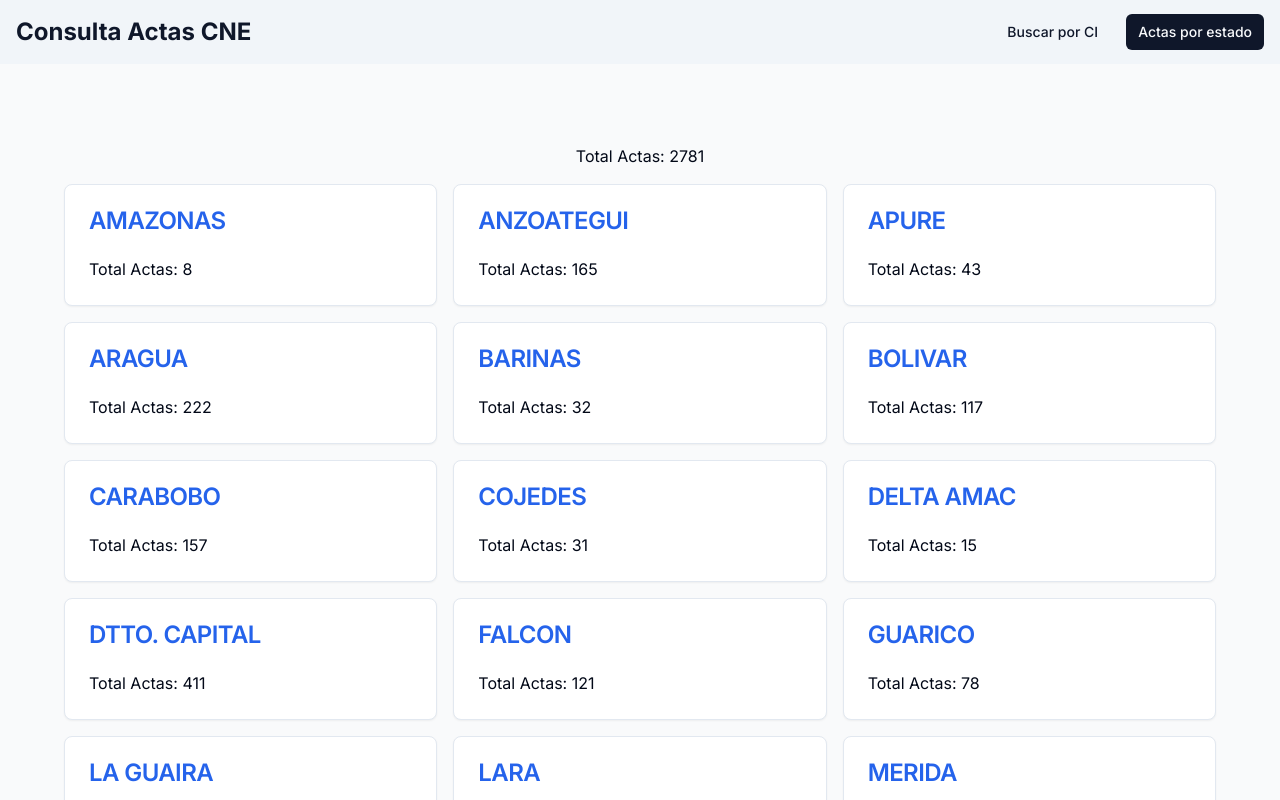
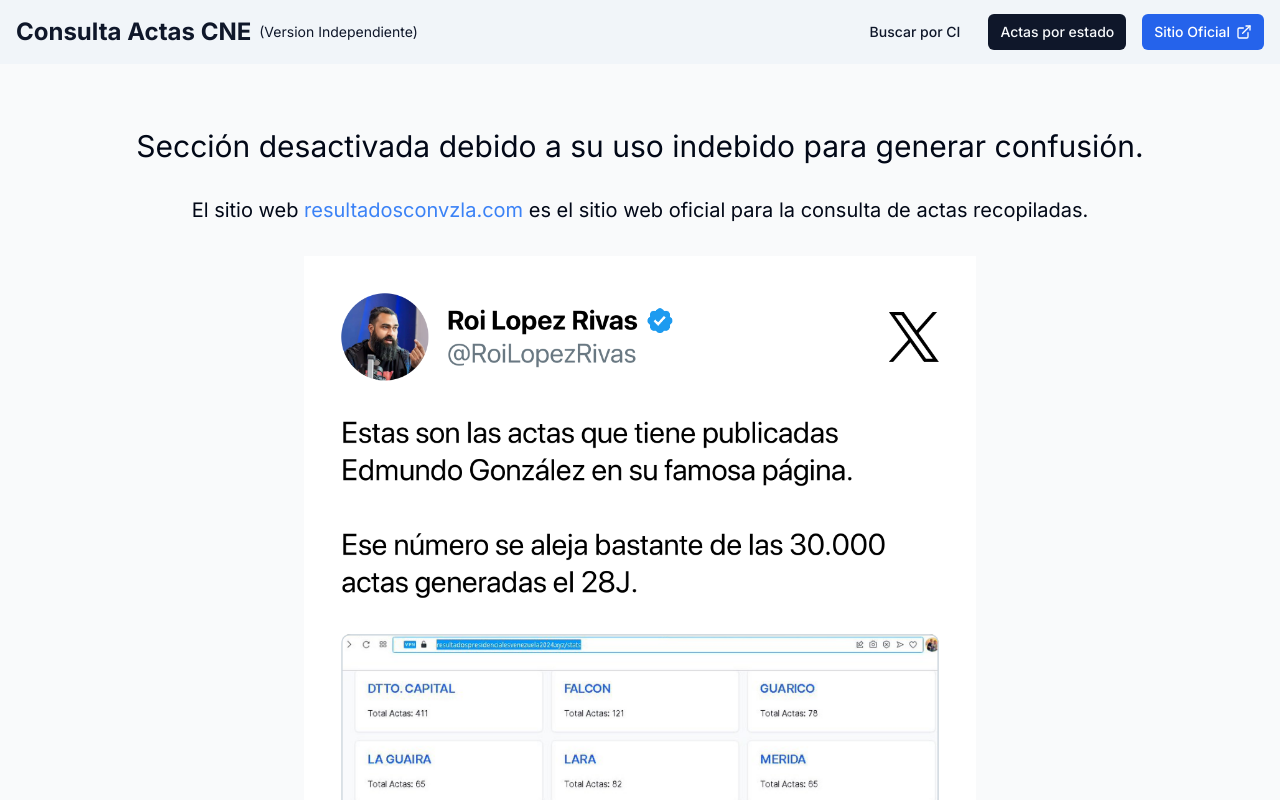
Before and after one commit to ielijose/actas-elecciones-2024, a Next.js app: page /stats in a window 1280 px wide. Shown: the top 800 px of the page. Built offline with nearby package versions, Linux system fonts and the light colour scheme.

Commit message:
Sección desactivada debido a su uso indebido para generar confusión.

```diff
--- a/src/app/stats/page.tsx
+++ b/src/app/stats/page.tsx
@@ -1,39 +1,31 @@
 import Link from "next/link";
-import { Card, CardHeader, CardTitle, CardContent } from "@/components/ui/card";
-import { GroupedReport, State } from "@/types/index";
-import groupedReportData from "@/grouped_report.json";
-import { sortEntriesByName } from "@/utils/sort-entries";
 
 export default function Home() {
-  const reportData: GroupedReport = groupedReportData;
-  const sortedStates = sortEntriesByName<State>(Object.entries(reportData));
+  return (
+    <div className="mx-auto mt-4 lg:mt-12">
+      <h1 className="text-3xl text-center mb-8">
+        Sección desactivada debido a su uso indebido para generar confusión.
+      </h1>
 
-  // calc total actas
-  const total = Object.values(reportData).reduce((acc, state) => {
-    return acc + state.total;
-  }, 0);
-
-  return (
-    <div className="container mx-auto p-4 mt-12">
-      <p className="mb-4 text-center">Total Actas: {total}</p>
-
-      <div className="grid grid-cols-1 md:grid-cols-2 lg:grid-cols-3 gap-4">
-        {sortedStates.map(([stateName, stateData]) => (
-          <Link
-            href={`/stats/state/${encodeURIComponent(stateName)}`}
-            className="text-blue-600 "
-            key={stateName}
-          >
-            <Card>
-              <CardHeader>
-                <CardTitle className="text-blue-600 ">{stateName}</CardTitle>
-              </CardHeader>
-              <CardContent>
-                <p>Total Actas: {stateData.total}</p>
-              </CardContent>
-            </Card>
-          </Link>
-        ))}
+      <p className="text-xl text-center mb-8">
+        El sitio web{" "}
+        <a
+          className="text-blue-500 hover:text-blue-600 transition-colors"
+          target="_blank"
+          href="https://resultadosconvzla.com/"
+        >
+          resultadosconvzla.com
+        </a>{" "}
+        es el sitio web oficial para la consulta de actas recopiladas.
+      </p>
+      <div className="max-w-2xl mx-auto">
+        <Link
+          target="_blank"
+          href="https://x.com/RoiLopezRivas/status/1818671002458390790"
+        >
+          {/* eslint-disable-next-line @next/next/no-img-element */}
+          <img src="/RoiLopezRivas.png" alt="" className="w-full" />
+        </Link>
       </div>
     </div>
   );
--- a/src/app/stats/state/[stateName]/[munName]/[parName]/page.tsx
+++ /dev/null
@@ -1,62 +0,0 @@
-import { Card, CardContent, CardHeader, CardTitle } from "@/components/ui/card";
-import { Center, GroupedReport } from "@/types/index";
-import { sortEntriesByName } from "@/utils/sort-entries";
-import groupedReportData from "@/grouped_report.json";
-import { NavigationHeader } from "@/components/navigation-header";
-
-interface ParishPageProps {
-  params: { stateName: string; munName: string; parName: string };
-}
-
-export default function ParishPage({ params }: ParishPageProps) {
-  const reportData: GroupedReport = groupedReportData;
-
-  const stateName = decodeURIComponent(params.stateName);
-  const munName = decodeURIComponent(params.munName);
-  const parName = decodeURIComponent(params.parName);
-
-  const stateData = reportData[stateName];
-  const munData = stateData?.municipalities[munName];
-  const parData = munData?.parishes[parName];
-
-  if (!parData) {
-    return <div>Parish not found</div>;
-  }
-
-  const sortedCenters = sortEntriesByName<Center>(
-    Object.entries(parData.centers)
-  );
-
-  return (
-    <div className="container mx-auto p-4">
-      <NavigationHeader
-        state={stateName}
-        municipality={munName}
-        parish={parName}
-      />
-
-      <p className="mb-4 text-center">Total Actas: {parData.total}</p>
-      <div className="grid grid-cols-1 md:grid-cols-2 lg:grid-cols-2 gap-4">
-        {sortedCenters.map(([centerKey, centerData]) => (
-          <Card key={centerKey}>
-            <CardHeader>
-              <CardTitle>{centerData.centerName}</CardTitle>
-            </CardHeader>
-            <CardContent>
-              {centerData.url && (
-                <div className="mt-2">
-                  {/* eslint-disable-next-line @next/next/no-img-element */}
-                  <img
-                    src={`${centerData.url}`}
-                    alt={`Acta for ${centerData.centerName}`}
-                    className="w-full h-full object-contain"
-                  />
-                </div>
-              )}
-            </CardContent>
-          </Card>
-        ))}
-      </div>
-    </div>
-  );
-}
--- a/src/app/stats/state/[stateName]/[munName]/page.tsx
+++ /dev/null
@@ -1,55 +0,0 @@
-import Link from "next/link";
-import { Card, CardHeader, CardTitle, CardContent } from "@/components/ui/card";
-import { GroupedReport, Parish } from "@/types/index";
-import groupedReportData from "@/grouped_report.json";
-import { sortEntriesByName } from "@/utils/sort-entries";
-import { NavigationHeader } from "@/components/navigation-header";
-
-interface MunicipalityPageProps {
-  params: { stateName: string; munName: string };
-}
-
-export default function MunicipalityPage({ params }: MunicipalityPageProps) {
-  const reportData: GroupedReport = groupedReportData;
-
-  const stateName = decodeURIComponent(params.stateName);
-  const munName = decodeURIComponent(params.munName);
-
-  const stateData = reportData[stateName];
-  const munData = stateData?.municipalities[munName];
-
-  if (!munData) {
-    return <div>Municipality not found</div>;
-  }
-
-  const sortedParishes = sortEntriesByName<Parish>(
-    Object.entries(munData.parishes)
-  );
-
-  return (
-    <div className="container mx-auto p-4">
-      <NavigationHeader state={stateName} municipality={munName} />
-
-      <p className="mb-4 text-center">Total Actas: {munData.total}</p>
-      <div className="grid grid-cols-1 md:grid-cols-2 lg:grid-cols-3 gap-4">
-        {sortedParishes.map(([parName, parData]) => (
-          <Link
-            href={`/stats/state/${encodeURIComponent(
-              stateName
-            )}/${encodeURIComponent(munName)}/${encodeURIComponent(parName)}`}
-            key={parName}
-          >
-            <Card>
-              <CardHeader>
-                <CardTitle className="text-blue-600">{parName}</CardTitle>
-              </CardHeader>
-              <CardContent>
-                <p>Total Actas: {parData.total}</p>
-              </CardContent>
-            </Card>
-          </Link>
-        ))}
-      </div>
-    </div>
-  );
-}
--- a/src/app/stats/state/[stateName]/page.tsx
+++ /dev/null
@@ -1,53 +0,0 @@
-import Link from "next/link";
-import { Card, CardHeader, CardTitle, CardContent } from "@/components/ui/card";
-import { GroupedReport, Municipality } from "@/types/index";
-import groupedReportData from "@/grouped_report.json";
-import { sortEntriesByName } from "@/utils/sort-entries";
-import { NavigationHeader } from "@/components/navigation-header";
-
-interface StatePageProps {
-  params: { stateName: string };
-}
-
-export default function StatePage({ params }: StatePageProps) {
-  const reportData: GroupedReport = groupedReportData;
-
-  const stateName = decodeURIComponent(params.stateName);
-  const stateData = reportData[stateName];
-
-  if (!stateData) {
-    return <div>State not found</div>;
-  }
-
-  const sortedMunicipalities = sortEntriesByName<Municipality>(
-    Object.entries(stateData.municipalities)
-  );
-
-  return (
-    <div className="container mx-auto p-4">
-      <NavigationHeader state={stateName} />
-
-      <p className="mb-4 text-center">Total Actas: {stateData.total}</p>
-      <div className="grid grid-cols-1 md:grid-cols-2 lg:grid-cols-3 gap-4">
-        {sortedMunicipalities.map(([munName, munData]) => (
-          <Link
-            href={`/stats/state/${encodeURIComponent(
-              stateName
-            )}/${encodeURIComponent(munName)}`}
-            className="text-blue-600 hover:underline"
-            key={munName}
-          >
-            <Card>
-              <CardHeader>
-                <CardTitle className="text-blue-600 ">{munName}</CardTitle>
-              </CardHeader>
-              <CardContent>
-                <p>Total Actas: {munData.total}</p>
-              </CardContent>
-            </Card>
-          </Link>
-        ))}
-      </div>
-    </div>
-  );
-}
--- a/src/components/navbar.tsx
+++ b/src/components/navbar.tsx
@@ -5,11 +5,18 @@
 import { cn } from "@/lib/utils";
 import { Button } from "@/components/ui/button";
 import { Sheet, SheetContent, SheetTrigger } from "@/components/ui/sheet";
-import { Menu } from "lucide-react";
+import { ExternalLink, Menu } from "lucide-react";
 
 const navItems = [
   { href: "/", label: "Buscar por CI" },
   { href: "/stats", label: "Actas por estado" },
+
+  {
+    href: "https://resultadosconvzla.com/",
+    label: "Sitio Oficial",
+    variant: "primary",
+    external: true,
+  },
 ];
 
 export function Navbar() {
@@ -21,8 +28,15 @@
       <div className="container mx-auto px-4">
         <div className="flex h-16 items-center justify-between">
           <div className="flex-shrink-0">
-            <Link href="/" className="text-2xl font-bold text-primary">
-              Consulta Actas CNE
+            <Link href="/" className="text-primary">
+              <div className="flex flex-col sm:flex-row sm:items-center sm:gap-2">
+                <h1 className="text-xl sm:text-2xl font-bold leading-tight">
+                  Consulta Actas CNE
+                </h1>
+                <p className="text-xs sm:text-sm font-normal mt-1 sm:mt-0">
+                  (Version Independiente)
+                </p>
+              </div>
             </Link>
           </div>
           <div className="hidden md:block">
@@ -31,14 +45,23 @@
                 <Link
                   key={item.href}
                   href={item.href}
+                  target={item.external ? "_blank" : undefined}
                   className={cn(
-                    "px-3 py-2 rounded-md text-sm font-medium",
+                    "px-3 py-2 rounded-md text-sm font-medium transition-colors duration-300 flex items-center gap-1.5",
                     pathname === item.href
-                      ? "bg-primary text-primary-foreground"
-                      : "text-secondary-foreground hover:bg-primary/10 hover:text-primary"
+                      ? "bg-primary text-primary-foreground hover:bg-primary/90"
+                      : "text-secondary-foreground hover:bg-primary/10 hover:text-primary",
+
+                    // blue if primary
+
+                    item.variant === "primary"
+                      ? "bg-blue-600 hover:bg-blue-500 text-white hover:text-white  "
+                      : ""
                   )}
                 >
                   {item.label}
+
+                  {item.external && <ExternalLink className="h-4 w-4" />}
                 </Link>
               ))}
             </div>
@@ -58,15 +81,20 @@
                       <Link
                         key={item.href}
                         href={item.href}
+                        target={item.external ? "_blank" : undefined}
                         className={cn(
-                          "block px-3 py-2 rounded-md text-base font-medium",
+                          "flex items-center gap-2 px-3 py-2 rounded-md text-base font-medium ",
                           pathname === item.href
                             ? "bg-primary text-primary-foreground"
-                            : "text-secondary-foreground hover:bg-primary/10 hover:text-primary"
+                            : "text-secondary-foreground hover:bg-primary/10 hover:text-primary",
+                          item.variant === "primary"
+                            ? "bg-blue-600 hover:bg-blue-500 text-white hover:text-white  "
+                            : ""
                         )}
                         onClick={() => setIsOpen(false)}
                       >
                         {item.label}
+                        {item.external && <ExternalLink className="h-4 w-4" />}
                       </Link>
                     ))}
                   </div>
```
Also changed, not shown: public/RoiLopezRivas.png (added).
